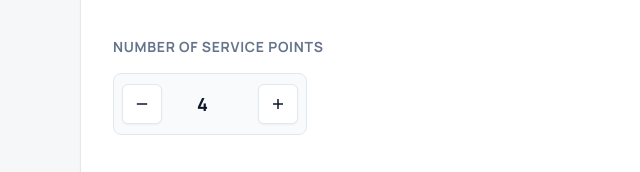
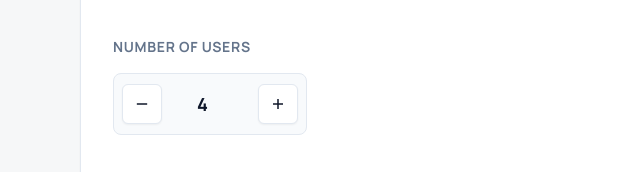
Before and after one commit to riveady/bridgehms-pricing, a plain HTML site: page index.html in a window 1280 px wide. Shown: the part 417-589 px from the top of the page, 0-640 px from the left. Drawn offline with nearby package versions, Linux system fonts and the light colour scheme.

Commit message:
Update index.html

```diff
--- a/index.html
+++ b/index.html
@@ -173,7 +173,7 @@
                                     <section>
                                         <label
                                             class="text-sm font-bold uppercase tracking-wider text-slate-500 block mb-4"
-                                            >Number of service points</label
+                                            >Number of users</label
                                         >
                                         <div
                                             class="flex items-center gap-4 bg-slate-50 dark:bg-slate-800/50 p-2 rounded-lg border border-slate-200 dark:border-slate-700 w-fit"
```
